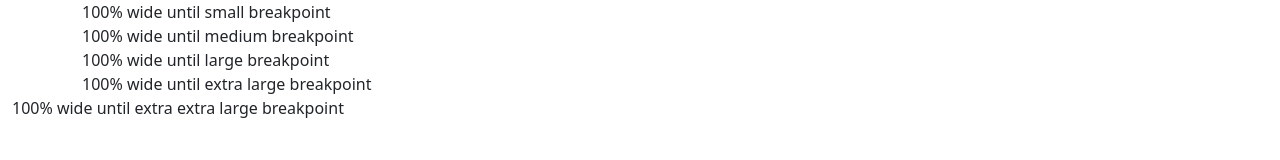
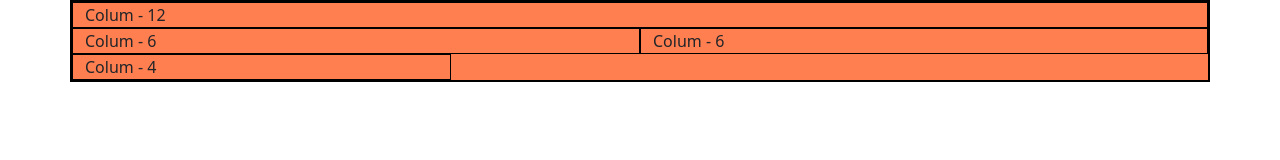
Before and after one commit to sungminjung066-lang/bootstrap-private-practice, a plain HTML site: page container.html in a window 1280 px wide. Drawn offline with nearby package versions, Linux system fonts and the light colour scheme.

Commit message:
그리드 추가

```diff
--- a/container.html
+++ b/container.html
@@ -10,14 +10,23 @@
       integrity="sha384-sRIl4kxILFvY47J16cr9ZwB07vP4J8+LH7qKQnuqkuIAvNWLzeN8tE5YBujZqJLB"
       crossorigin="anonymous"
     />
+    <style>
+      div {
+        background-color: coral;
+        border: 1px solid black;
+      }
+    </style>
   </head>
   <body>
-    <div class="container-sm">100% wide until small breakpoint</div>
-    <div class="container-md">100% wide until medium breakpoint</div>
-    <div class="container-lg">100% wide until large breakpoint</div>
-    <div class="container-xl">100% wide until extra large breakpoint</div>
-    <div class="container-xxl">
-      100% wide until extra extra large breakpoint
+    <!-- 컨테이너 -->
+    <div class="container">
+      <!-- 행 (ROW) -->
+      <div class="row">
+        <div class="col-12">Colum - 12</div>
+        <div class="col-6">Colum - 6</div>
+        <div class="col-6">Colum - 6</div>
+        <div class="col-4">Colum - 4</div>
+      </div>
     </div>
     <script
       src="https://cdn.jsdelivr.net/npm/bootstrap@5.3.8/dist/js/bootstrap.bundle.min.js"
```
